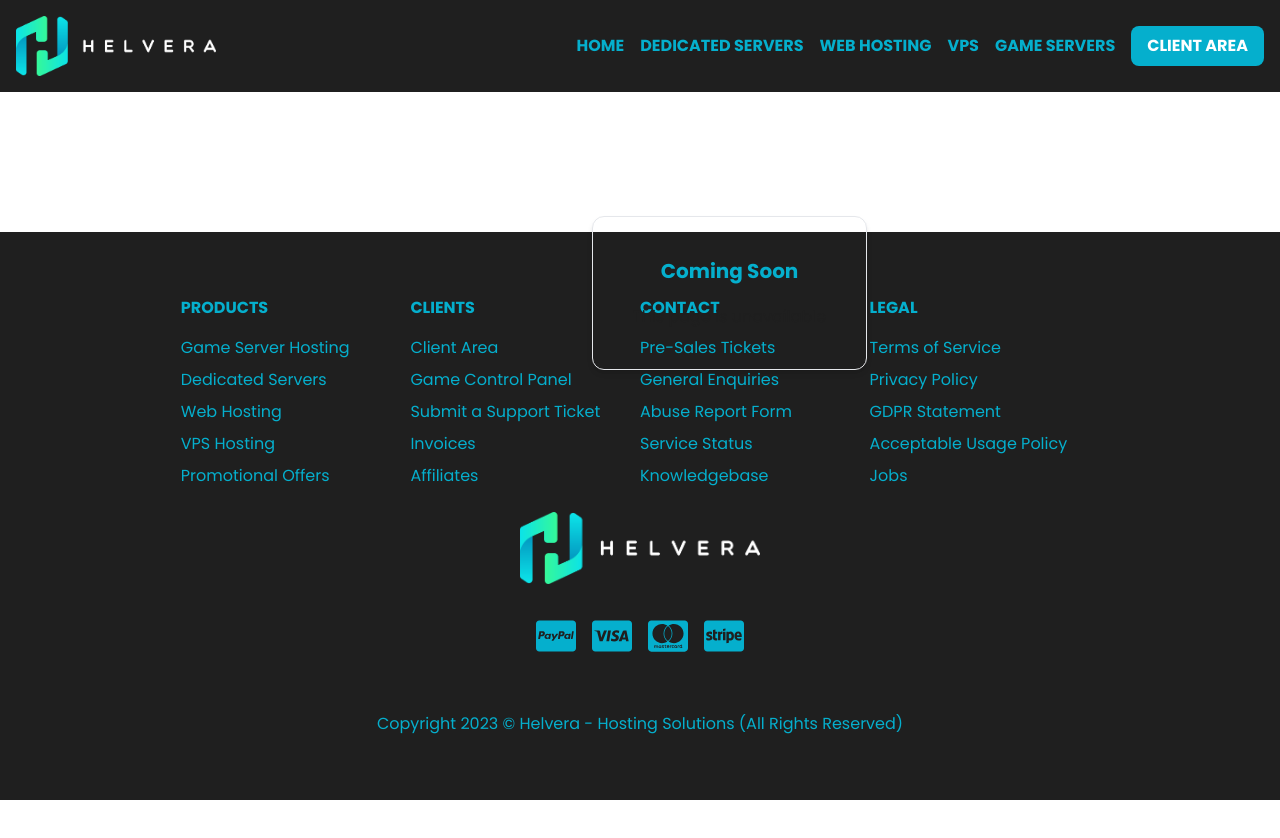
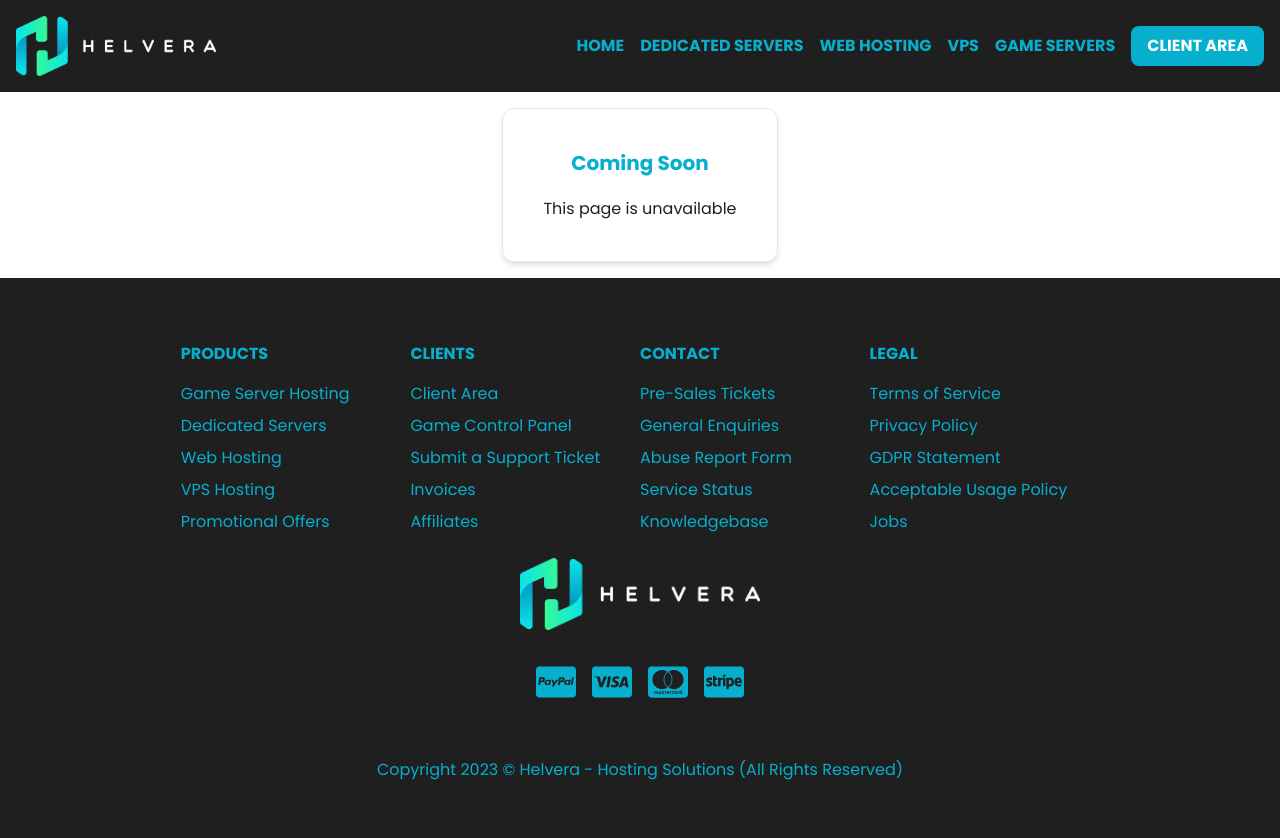
Before and after one commit to jrmichell/helvera, a Next.js app: page /vps in a window 1280 px wide. Shown: the top 838 px of the page. Before the commit the page ends 800 px from the top, so only its background shows below. Built offline with nearby package versions, Linux system fonts and the light colour scheme.

Commit message:
Fixed Coming Soon card being positioned incorrectly

```diff
--- a/app/vps/page.tsx
+++ b/app/vps/page.tsx
@@ -2,7 +2,7 @@ import Card from "../components/Card";
 
 export default function VPS() {
   return (
-    <div className="absolute top-[25%] left-[45%]">
+    <div>
       {/* Coming Soon */}
       <Card title="Coming Soon" content="This page is unavailable" />
     </div>
--- a/app/web-hosting/page.tsx
+++ b/app/web-hosting/page.tsx
@@ -2,7 +2,7 @@ import Card from "../components/Card";
 
 export default function WebHosting() {
   return (
-    <div className="absolute top-[25%] left-[45%]">
+    <div>
       {/* Coming Soon */}
       <Card title="Coming Soon" content="This page is unavailable" />
     </div>
```
